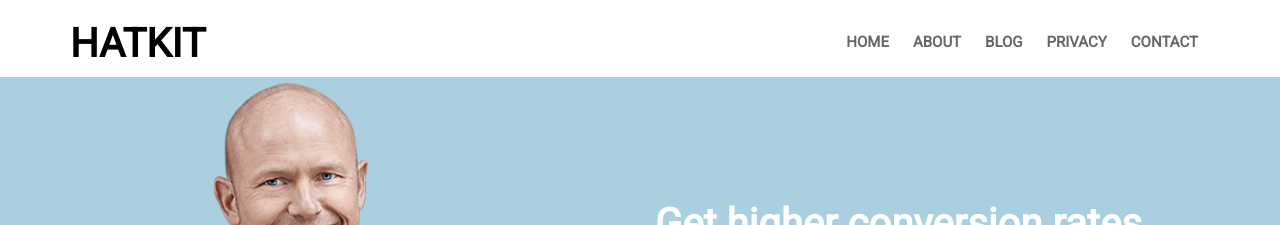
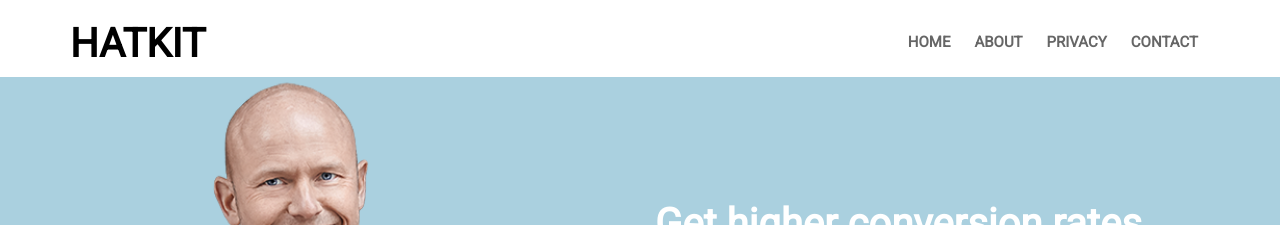
Before and after one commit to tonyseel/five, a Jekyll site: the page built from index.html, in a window 1280 px wide. Shown: the top 225 px of the page. Built offline with Jekyll 4.4.1, drawn with Linux system fonts in a browser that asks for light colours; nearby versions of some CDN libraries; library files that are not in the unit come from our copies.

```diff
--- a/_layouts/default.html
+++ b/_layouts/default.html
@@ -30,7 +30,6 @@
 				<ul class="menu">
 					<li><a href="{{site.baseurl}}">Home</a></li>
 					<li><a href="{{site.baseurl}}/about/">About</a></li>
-					<li><a href="{{site.baseurl}}/blog/">Blog</a></li>
 					<li><a href="{{site.baseurl}}/privacy/">Privacy</a></li>
 					<li><a href="{{site.baseurl}}/contact/">Contact</a></li>
 
@@ -45,8 +44,7 @@
     	<ul>
         	<li><a href="{{site.baseurl}}">Home</a></li>
             <li><a href="{{site.baseurl}}/about/">About</a></li>
-            <li><a href="{{site.baseurl}}/blog/">Blog</a></li>
-            <li><a href="{{site.baseurl}}/privacy/">Privacy</a></li>
+           <li><a href="{{site.baseurl}}/privacy/">Privacy</a></li>
            <li><a href="{{site.baseurl}}/contact/">Contact</a></li>
 
         </ul>
```
